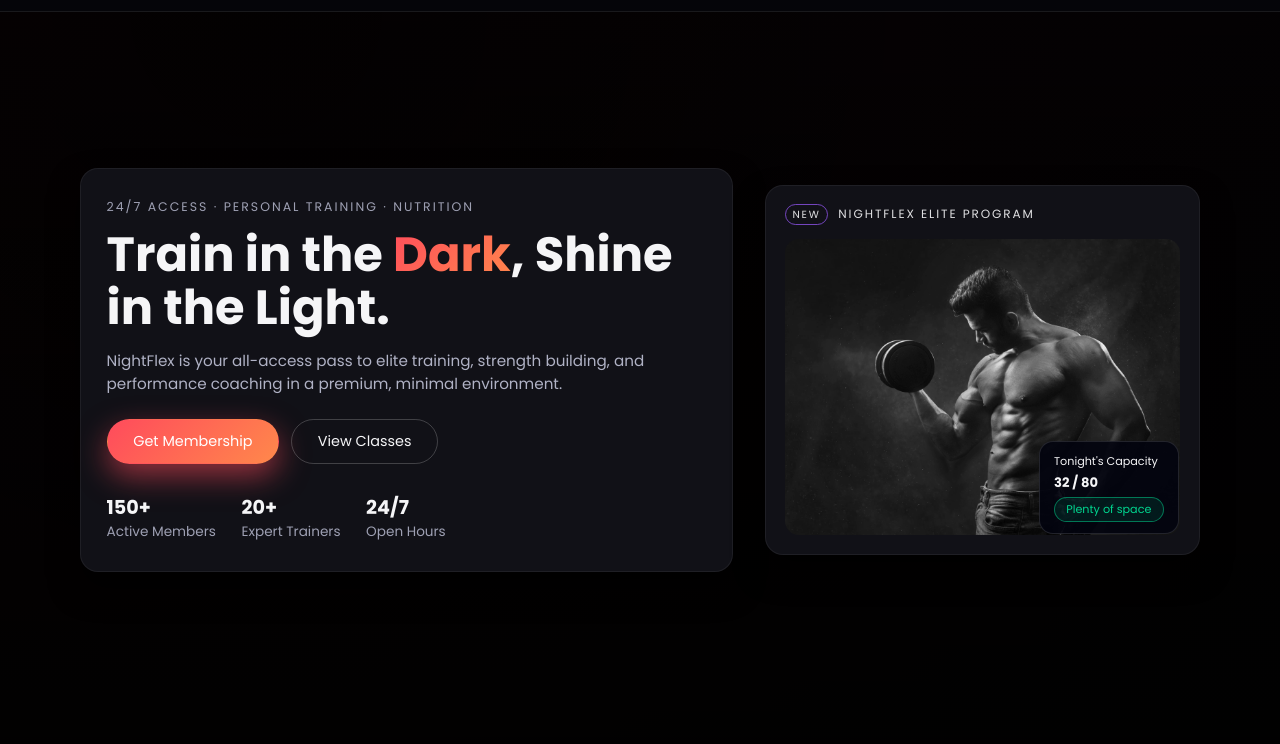
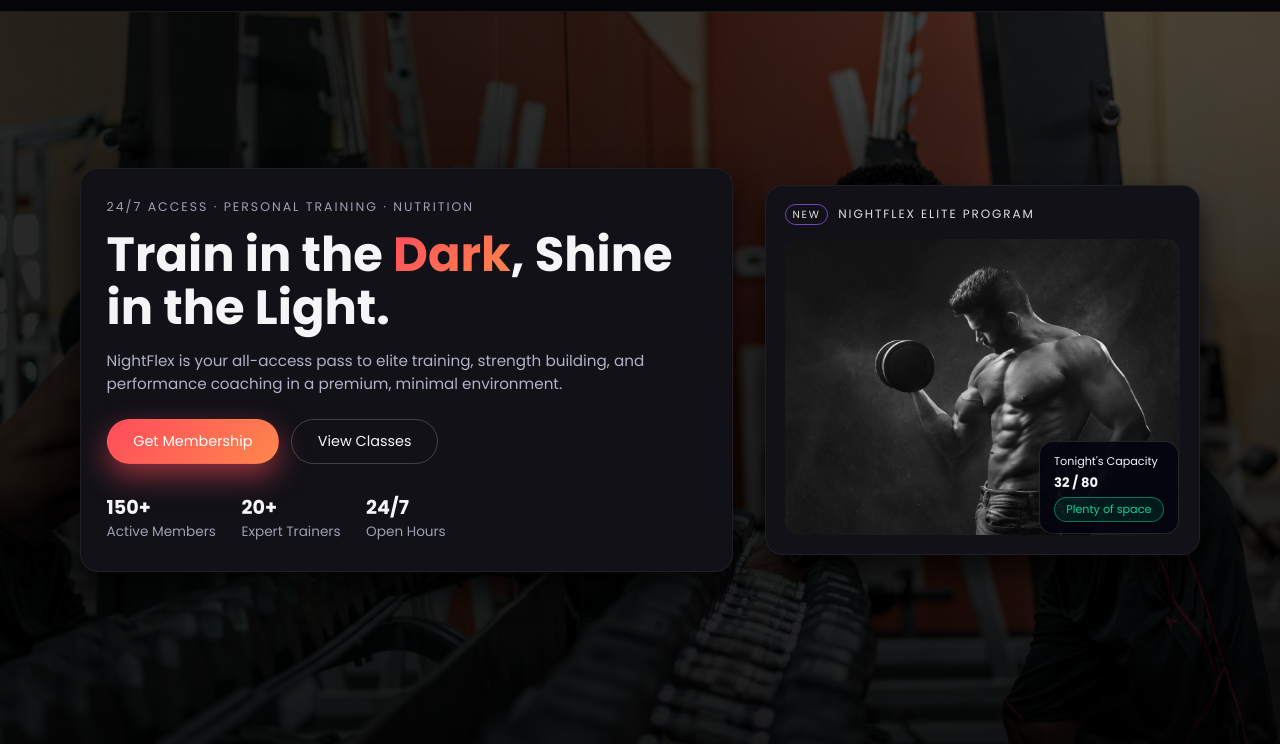
Before and after one commit to belvianobranding/nightflex-template, a plain HTML site: page index.html in a window 1280 px wide. Shown: the part 57-801 px from the top of the page. Drawn offline with Linux system fonts and the light colour scheme.

Commit message:
Update style.css

```diff
--- a/style.css
+++ b/style.css
@@ -221,7 +221,7 @@
   overflow: hidden;
 
   /* 🔥 Background image for home section */
-  background-image: url("/images/hero-bg.jpg.jpg");
+  background-image: url("/images/hero-bg.jpg");
   background-size: cover;
   background-position: center center;
   background-repeat: no-repeat;
```
